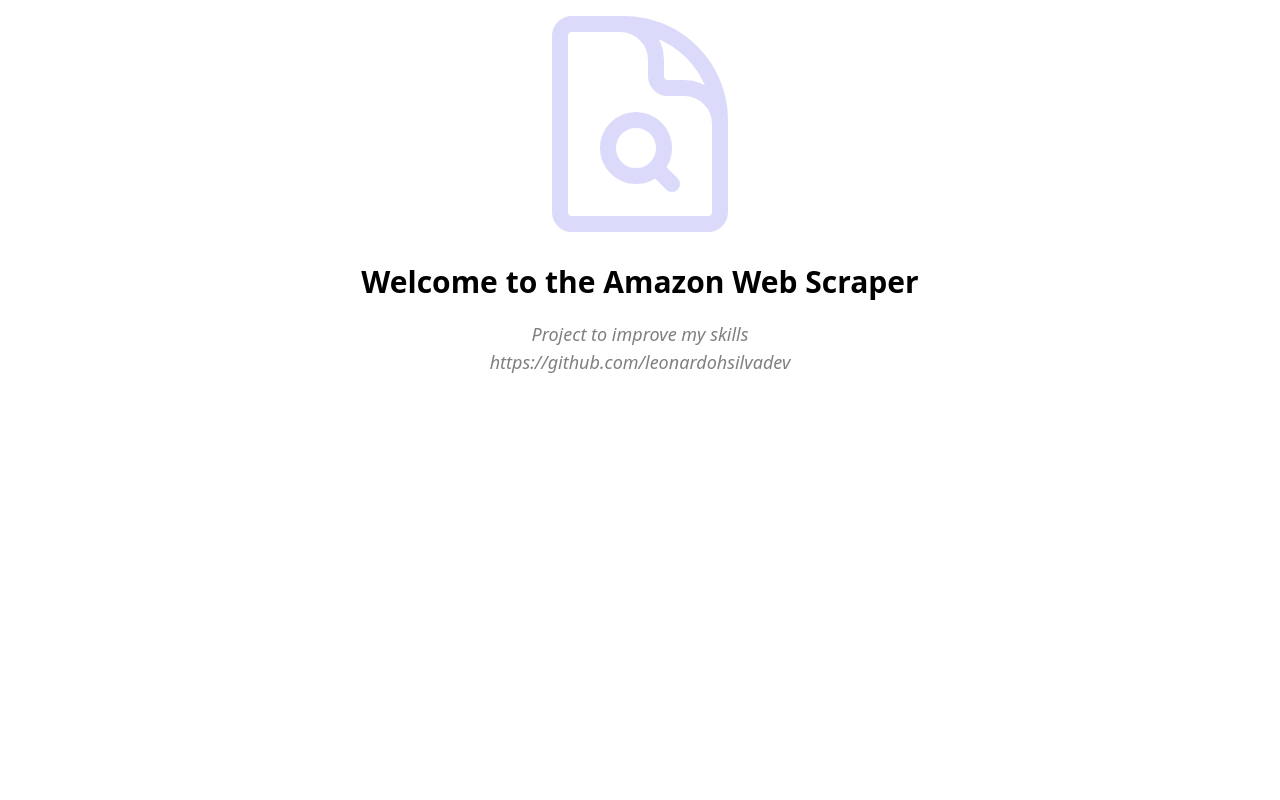
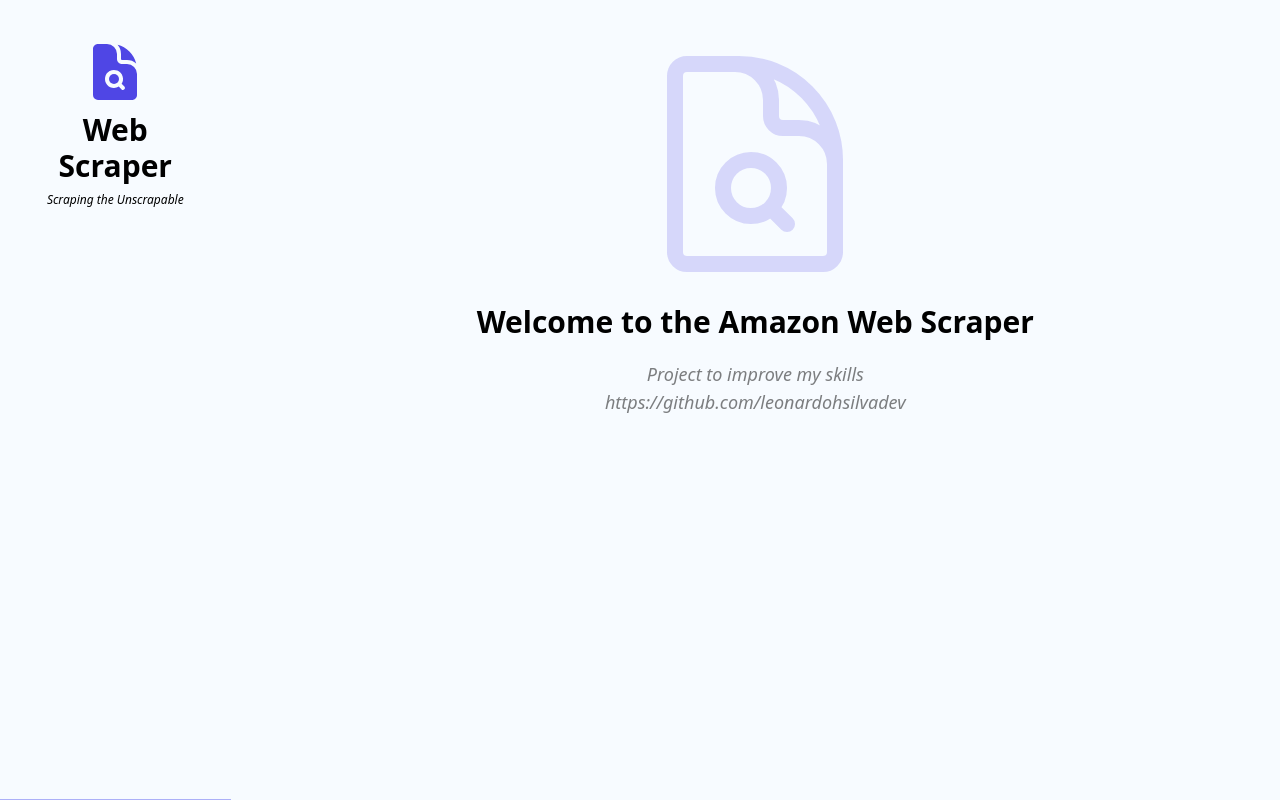
Before and after one commit to leonardohsilvadev/next-brightdata-amazon-scraper, a Next.js app: page / in a window 1280 px wide. Built offline with nearby package versions, Linux system fonts and the light colour scheme.

Commit message:
feat: building sidebar component layout

```diff
--- a/app/layout.tsx
+++ b/app/layout.tsx
@@ -1,3 +1,4 @@
+import { Sidebar } from '@/components'
 import './globals.css'
 
 export const metadata = {
@@ -12,7 +13,13 @@
 }) {
   return (
     <html lang="en">
-      <body>{children}</body>
+      <body className='flex bg-[#F7FBFF] h-screen'>
+        <Sidebar />
+
+        <main className='p-10 max-w-7xl w-full mx-auto overflow-y-auto'>
+        {children}
+        </main>
+        </body>
     </html>
   )
 }
--- /dev/null
+++ b/components/Sidebar/Sidebar.tsx
@@ -0,0 +1,24 @@
+import { DocumentMagnifyingGlassIcon } from '@heroicons/react/24/solid'
+
+function Sidebar() {
+  return (
+    <div className='p-2 md:p-10 py-6 overflow-y-auto border-b border-indigo-500/50'>
+      <div className='flex flex-col items-center justify-center mb-10'>
+      <DocumentMagnifyingGlassIcon className='h-16 md:w-16 text-indigo-600' />
+
+      <h1 className='hidden md:inline text-center text-3xl mt-2 mb-2 font-bold'>
+        Web Scraper
+      </h1>
+      <h2 className='hidden md:inline text-center text-xs italic'>
+        Scraping the Unscrapable
+      </h2>
+      </div>
+
+      <ul>
+
+      </ul>
+    </div>
+  )
+}
+
+export default Sidebar
--- /dev/null
+++ b/components/index.ts
@@ -0,0 +1 @@
+export { default as Sidebar } from './Sidebar/Sidebar';
```
